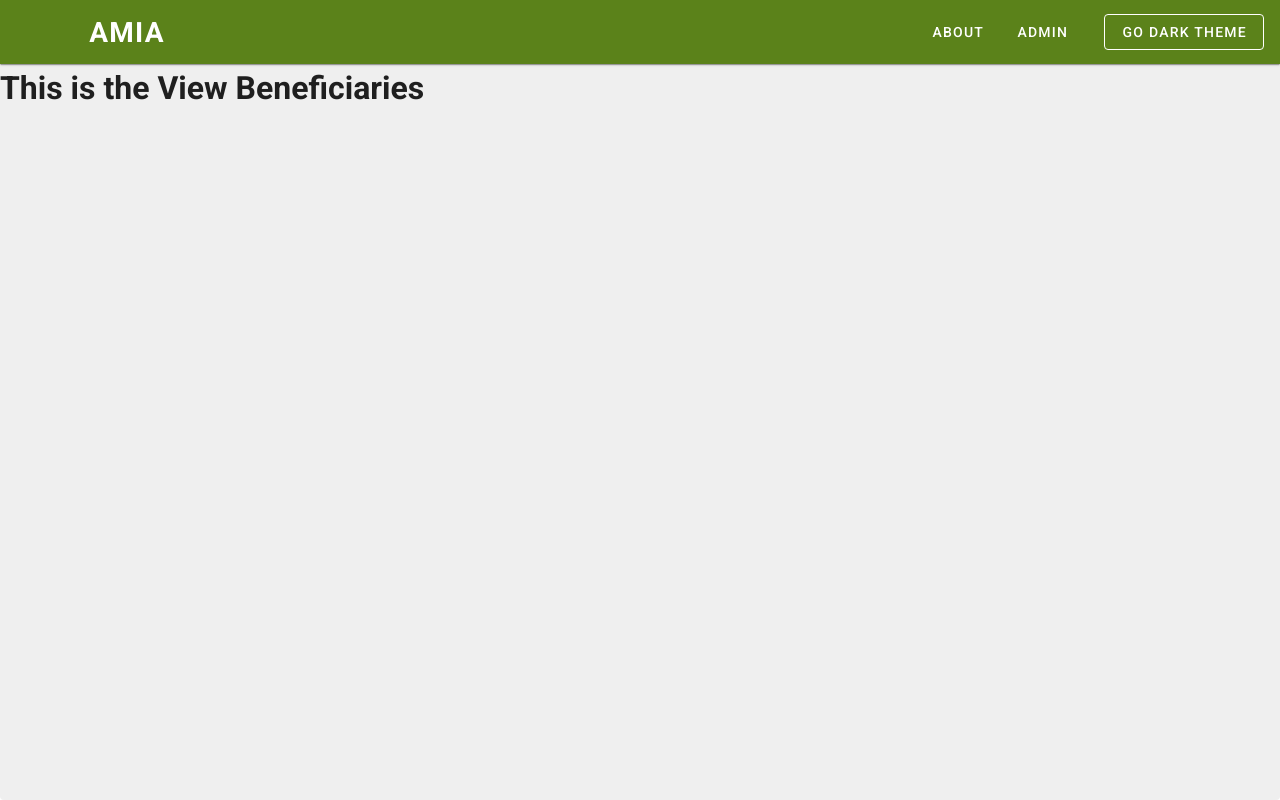
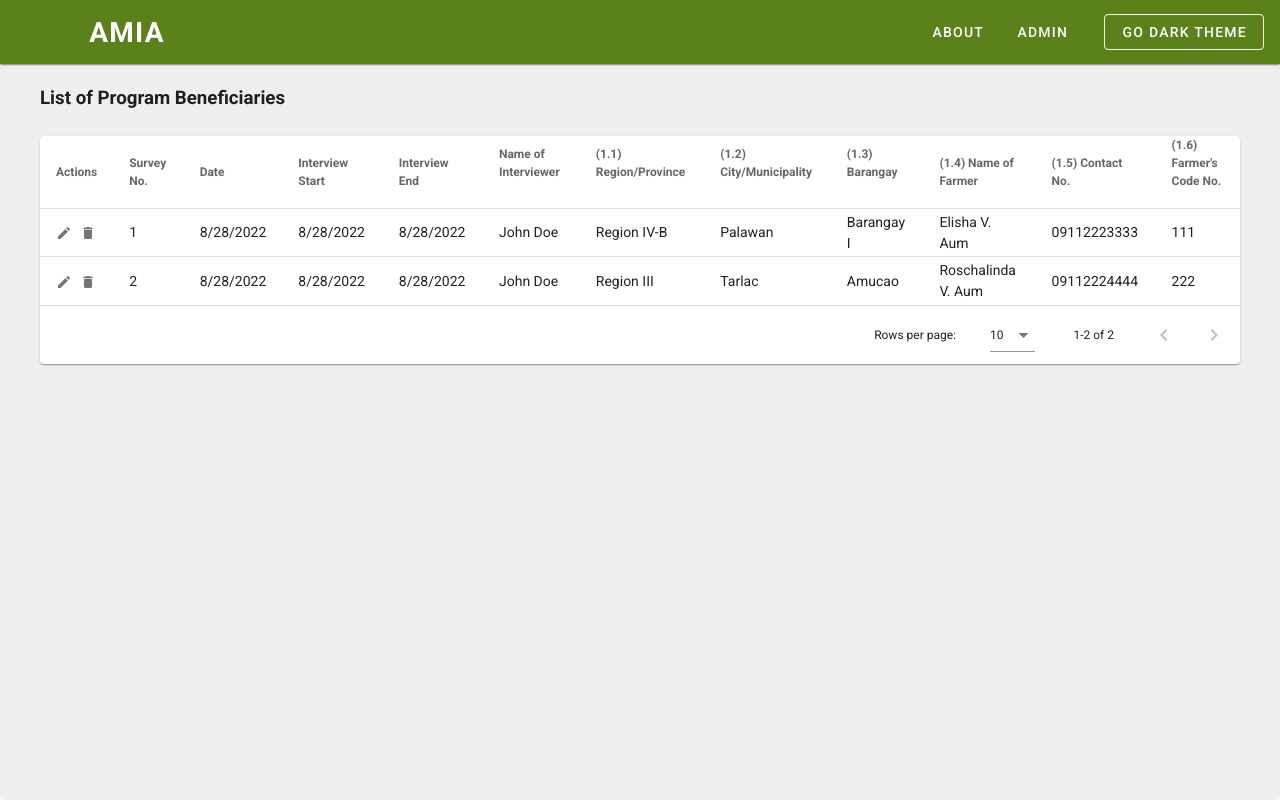
Before and after one commit to dilapitan/amia-program-beneficiaries, a Vue app in the folder client/: page / in a window 1280 px wide. Built offline with nearby package versions, Linux system fonts and the light colour scheme.

Commit message:
Add initial data for View Beneficiaries

```diff
--- a/client/src/views/BeneficiariesView.vue
+++ b/client/src/views/BeneficiariesView.vue
@@ -1,5 +1,91 @@
 <template>
-  <div class="about">
-    <h1>This is the View Beneficiaries</h1>
+  <div class="my-5 mx-10">
+    <h3>List of Program Beneficiaries</h3>
+    <br />
+    <v-data-table :headers="headers" :items="beneficiaries" class="elevation-1">
+      <template v-slot:[`item.actions`]="{ item }">
+        <v-icon small class="mr-2" @click="editItem(item)"> mdi-pencil </v-icon>
+        <v-icon small @click="deleteItem(item)"> mdi-delete </v-icon>
+      </template>
+    </v-data-table>
   </div>
 </template>
+
+<script>
+export default {
+  data: () => ({
+    headers: [
+      { text: 'Actions', value: 'actions', sortable: false },
+      {
+        text: 'Survey No.',
+        sortable: false,
+        value: 'surveyNo0',
+      },
+      { text: 'Date', value: 'date' },
+      { text: 'Interview Start', value: 'interviewStart' },
+      { text: 'Interview End', value: 'interviewEnd' },
+      { text: 'Name of Interviewer', value: 'nameOfInterviewer' },
+      { text: '(1.1) Region/Province', value: 'regionOrProvince' },
+      { text: '(1.2) City/Municipality', value: 'cityOrMunicipality' },
+      { text: '(1.3) Barangay', value: 'barangay' },
+      { text: '(1.4) Name of Farmer', value: 'nameOfFarmer' },
+      { text: '(1.5) Contact No.', value: 'contactNo' },
+      { text: `(1.6) Farmer's Code No.`, value: 'farmersCodeNo' },
+    ],
+    beneficiaries: [],
+  }),
+
+  created() {
+    this.initialize()
+  },
+
+  methods: {
+    initialize() {
+      this.beneficiaries = [
+        {
+          surveyNo0: 1,
+          date: new Date().toLocaleDateString(),
+          interviewStart: new Date().toLocaleDateString(),
+          interviewEnd: new Date().toLocaleDateString(),
+          nameOfInterviewer: 'John Doe',
+          regionOrProvince: 'Region IV-B',
+          cityOrMunicipality: 'Palawan',
+          barangay: 'Barangay I',
+          nameOfFarmer: 'Elisha V. Aum',
+          contactNo: '09112223333',
+          farmersCodeNo: 111,
+        },
+        {
+          surveyNo0: 2,
+          date: new Date().toLocaleDateString(),
+          interviewStart: new Date().toLocaleDateString(),
+          interviewEnd: new Date().toLocaleDateString(),
+          nameOfInterviewer: 'John Doe',
+          regionOrProvince: 'Region III',
+          cityOrMunicipality: 'Tarlac',
+          barangay: 'Amucao',
+          nameOfFarmer: 'Roschalinda V. Aum',
+          contactNo: '09112224444',
+          farmersCodeNo: 222,
+        },
+      ]
+    },
+
+    editItem(item) {
+      console.log('item:', item)
+    },
+
+    deleteItem(item) {
+      console.log('item:', item)
+    },
+
+    deleteItemConfirm() {
+      this.closeDelete()
+    },
+
+    close() {},
+
+    closeDelete() {},
+  },
+}
+</script>
```
